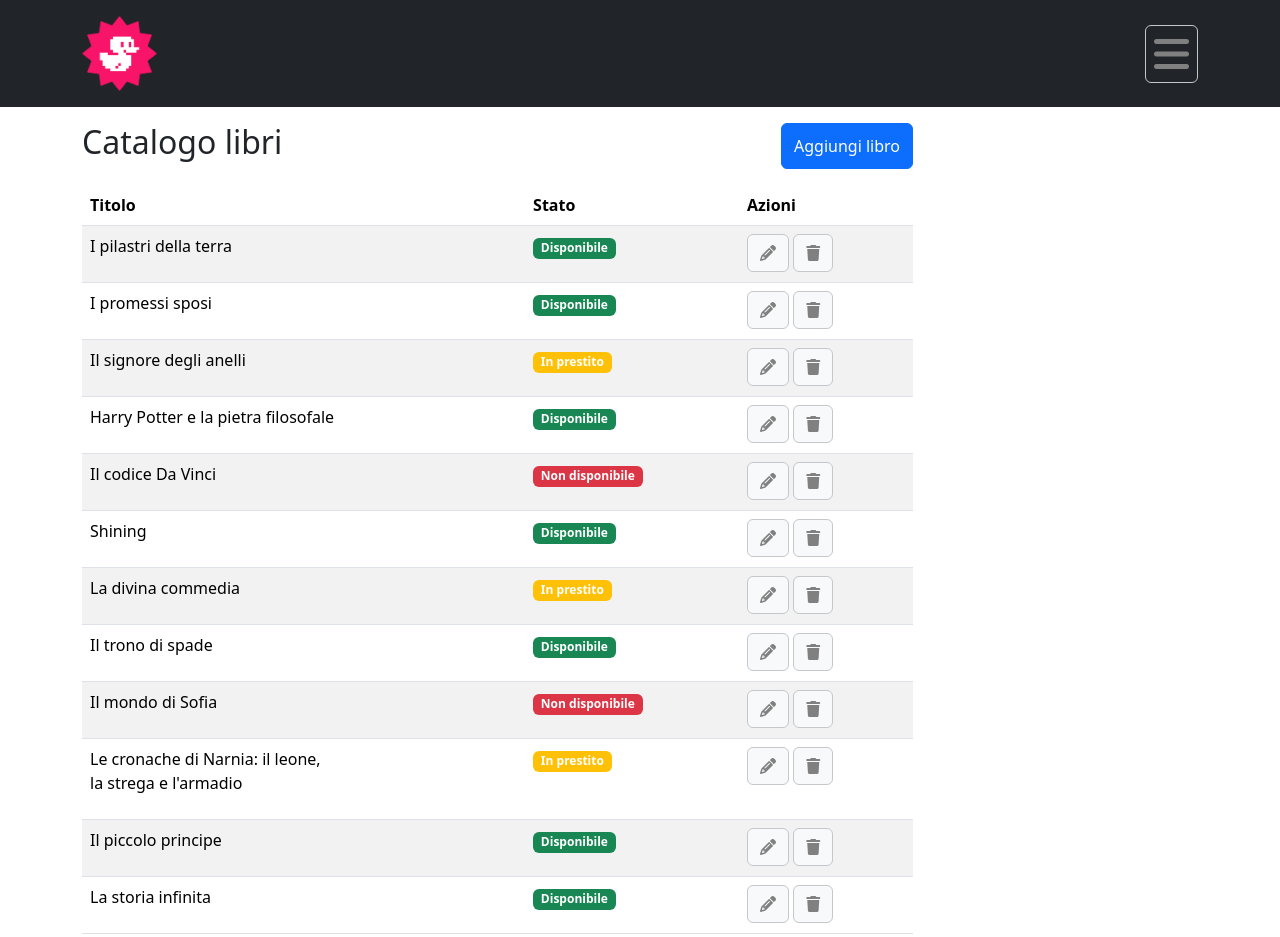
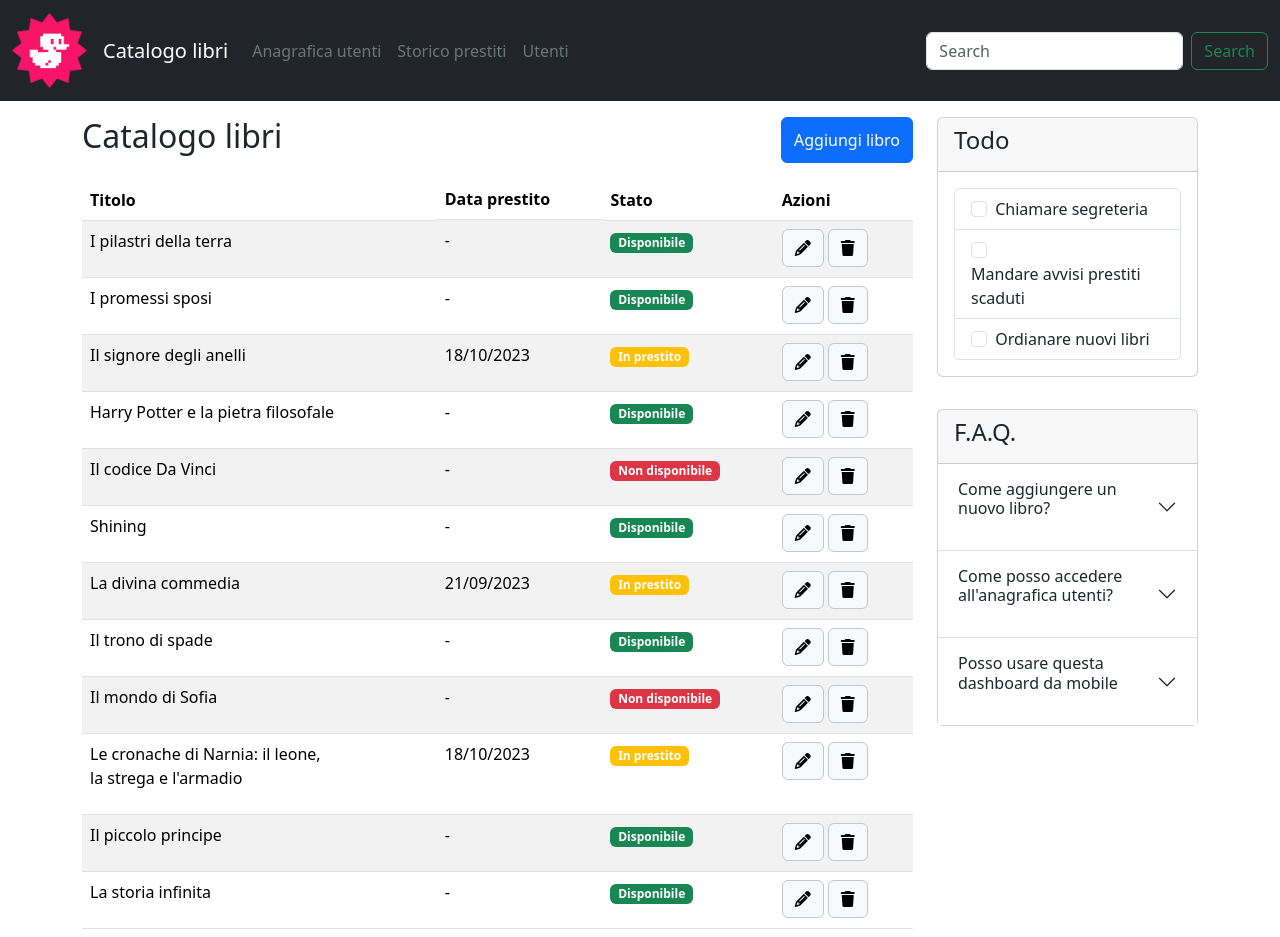
Before and after one commit to Carlomadella/html-css-bootstrap-dashboard, a plain HTML site: page index.html in a window 1280 px wide. Shown: the top 937 px of the page. Drawn offline with nearby package versions, Linux system fonts and the light colour scheme.

Commit message:
esercizio completato

```diff
--- a/css/style.css
+++ b/css/style.css
@@ -8,7 +8,3 @@
     width: 75px;
     height: 75px;
 }
-
-i{
-    color: gray;
-}
--- a/index.html
+++ b/index.html
@@ -17,7 +17,7 @@
 <body>
 <!-- HEADER -->
     <header>
-        <div class="container-fluid bg-dark py-3">
+        <!-- <div class="container-fluid bg-dark py-3">
             <div class="container">
                 <div class="row d-flex justify-content-between">
                     <div class="col-sm-6 col-md-1">
@@ -32,7 +32,35 @@
                     </div>
                 </div>
             </div>
+        </div> -->
+        <nav class="navbar navbar-expand-lg bg-dark color">
+            <div class="container-fluid">
+                <div class="navbar-brand">
+                    <img src="./img/duck.png" alt="Logo" id="logo">
                 </div>
+                <button class="navbar-toggler text-secondary border border-secondary-subtle" type="button" data-bs-toggle="collapse" data-bs-target="#navbarTogglerDemo01" aria-controls="navbarTogglerDemo01" aria-expanded="false" aria-label="Toggle navigation">
+                    <span class="navbar-toggler-icon"><i class="fa-solid fa-bars fs-1"></i></span>
+                </button>
+                <div class="collapse navbar-collapse" id="navbarTogglerDemo01">
+                    <a class="navbar-brand text-white" href="#">Catalogo libri</a>
+                    <ul class="navbar-nav me-auto mb-2 mb-lg-0">
+                        <li class="nav-item">
+                            <a class="nav-link active text-secondary" aria-current="page" href="#">Anagrafica utenti</a>
+                        </li>
+                        <li class="nav-item">
+                            <a class="nav-link text-secondary" href="#">Storico prestiti</a>
+                        </li>
+                        <li class="nav-item">
+                            <a class="nav-link disabled text-secondary" aria-disabled="true">Utenti</a>
+                        </li>
+                    </ul>
+                    <form class="d-flex" role="search">
+                        <input class="form-control me-2" type="search" placeholder="Search" aria-label="Search">
+                        <button class="btn btn-outline-success" type="submit">Search</button>
+                    </form>
+                </div>
+            </div>
+        </nav>
     </header>
 <!-- MAIN -->
     <main>
@@ -50,6 +78,7 @@
                                 <thead>
                                     <tr>
                                         <th scope="col">Titolo</th>
+                                        <th scope="col" class="d-none d-md-block">Data prestito</th>
                                         <th scope="col">Stato</th>
                                         <th scope="col">Azioni</th>
                                     </tr>
@@ -60,7 +89,9 @@
                                             <td>
                                                 <p>I pilastri della terra</p>
                                             </td>
-
+                                            <td class="d-none d-md-table-cell">
+                                                <p>-</p>
+                                            </td>
                                             <td><span class="badge text-bg-success">Disponibile</span></td>
                                             <td>
                                                 <button type="button" class="btn btn-light border border-secondary-subtle rounded"><i class="fa-solid fa-pencil"></i></button>
@@ -70,6 +101,9 @@
 
                                         <tr>
                                             <td><p>I promessi sposi</p></td>
+                                            <td class="d-none d-md-table-cell">
+                                                <p>-</p>
+                                            </td>
                                             <td><span class="badge text-bg-success">Disponibile</span></td>
                                             <td>
                                                 <button type="button" class="btn btn-light border border-secondary-subtle rounded"><i class="fa-solid fa-pencil"></i></button>
@@ -79,6 +113,9 @@
 
                                         <tr>
                                             <td><p>Il signore degli anelli</p></td>
+                                            <td class="d-none d-md-table-cell">
+                                                <p>18/10/2023</p>
+                                            </td>
                                             <td><span class="badge text-bg-warning text-white">In prestito</span></td>
                                             <td>
                                                 <button type="button" class="btn btn-light border border-secondary-subtle rounded"><i class="fa-solid fa-pencil"></i></button>
@@ -88,6 +125,9 @@
 
                                         <tr>
                                             <td><p>Harry Potter e la pietra filosofale</p></td>
+                                            <td class="d-none d-md-table-cell">
+                                                <p>-</p>
+                                            </td>
                                             <td><span class="badge text-bg-success">Disponibile</span></td>
                                             <td>
                                                 <button type="button" class="btn btn-light border border-secondary-subtle rounded"><i class="fa-solid fa-pencil"></i></button>
@@ -97,6 +137,9 @@
 
                                         <tr>
                                             <td><p>Il codice Da Vinci</p></td>
+                                            <td class="d-none d-md-table-cell">
+                                                <p>-</p>
+                                            </td>
                                             <td><span class="badge text-bg-danger">Non disponibile</span></td>
                                             <td>
                                                 <button type="button" class="btn btn-light border border-secondary-subtle rounded"><i class="fa-solid fa-pencil"></i></button>
@@ -106,6 +149,9 @@
 
                                         <tr>
                                             <td><p>Shining</p></td>
+                                            <td class="d-none d-md-table-cell">
+                                                <p>-</p>
+                                            </td>
                                             <td><span class="badge text-bg-success">Disponibile</span></td>
                                             <td>
                                                 <button type="button" class="btn btn-light border border-secondary-subtle rounded"><i class="fa-solid fa-pencil"></i></button>
@@ -115,6 +161,9 @@
 
                                         <tr>
                                             <td><p>La divina commedia</p></td>
+                                            <td class="d-none d-md-table-cell">
+                                                <p>21/09/2023</p>
+                                            </td>
                                             <td><span class="badge text-bg-warning text-white">In prestito</span></td>
                                             <td>
                                                 <button type="button" class="btn btn-light border border-secondary-subtle rounded"><i class="fa-solid fa-pencil"></i></button>
@@ -124,6 +173,9 @@
 
                                         <tr>
                                             <td><p>Il trono di spade</p></td>
+                                            <td class="d-none d-md-table-cell">
+                                                <p>-</p>
+                                            </td>
                                             <td><span class="badge text-bg-success">Disponibile</span></td>
                                             <td>
                                                 <button type="button" class="btn btn-light border border-secondary-subtle rounded"><i class="fa-solid fa-pencil"></i></button>
@@ -133,6 +185,9 @@
 
                                         <tr>
                                             <td><p>Il mondo di Sofia</p></td>
+                                            <td class="d-none d-md-table-cell">
+                                                <p>-</p>
+                                            </td>
                                             <td><span class="badge text-bg-danger">Non disponibile</span></td>
                                             <td>
                                                 <button type="button" class="btn btn-light border border-secondary-subtle rounded"><i class="fa-solid fa-pencil"></i></button>
@@ -142,6 +197,9 @@
 
                                         <tr>
                                             <td><p id="narnia">Le cronache di Narnia: il leone,<br>la strega e l'armadio</p></td>
+                                            <td class="d-none d-md-table-cell">
+                                                <p>18/10/2023</p>
+                                            </td>
                                             <td><span class="badge text-bg-warning text-white">In prestito</span></td>
                                             <td>
                                                 <button type="button" class="btn btn-light border border-secondary-subtle rounded"><i class="fa-solid fa-pencil"></i></button>
@@ -151,6 +209,9 @@
 
                                         <tr>
                                             <td><p>Il piccolo principe</p></td>
+                                            <td class="d-none d-md-table-cell">
+                                                <p>-</p>
+                                            </td>
                                             <td><span class="badge text-bg-success">Disponibile</span></td>
                                             <td>
                                                 <button type="button" class="btn btn-light border border-secondary-subtle rounded"><i class="fa-solid fa-pencil"></i></button>
@@ -160,6 +221,9 @@
 
                                         <tr>
                                             <td><p>La storia infinita</p></td>
+                                            <td class="d-none d-md-table-cell">
+                                                <p>-</p>
+                                            </td>
                                             <td><span class="badge text-bg-success">Disponibile</span></td>
                                             <td>
                                                 <button type="button" class="btn btn-light border border-secondary-subtle rounded"><i class="fa-solid fa-pencil"></i></button>
@@ -173,9 +237,10 @@
                     </div>
                 </div>
                 <!-- CARDS -->
+                <div class="col-lg-3">
                     <div class="row">
                         <!-- prima card -->
-                    <div class="col-12">
+                        <div class="col-12 my-3">
                             <div class="card">
                                 <div class="card-header">
                                   <h4>Todo</h4>
@@ -237,6 +302,7 @@
                         </div>
                     </div>
                 </div>
+        </div>
     </main>
 <!-- SCRIPT -->
     <script src="https://cdn.jsdelivr.net/npm/bootstrap@5.3.3/dist/js/bootstrap.bundle.min.js" integrity="sha384-YvpcrYf0tY3lHB60NNkmXc5s9fDVZLESaAA55NDzOxhy9GkcIdslK1eN7N6jIeHz" crossorigin="anonymous"></script>
```
Also changed, not shown: profilo.html (added). Lines whose indentation alone changed are shown as unchanged.
